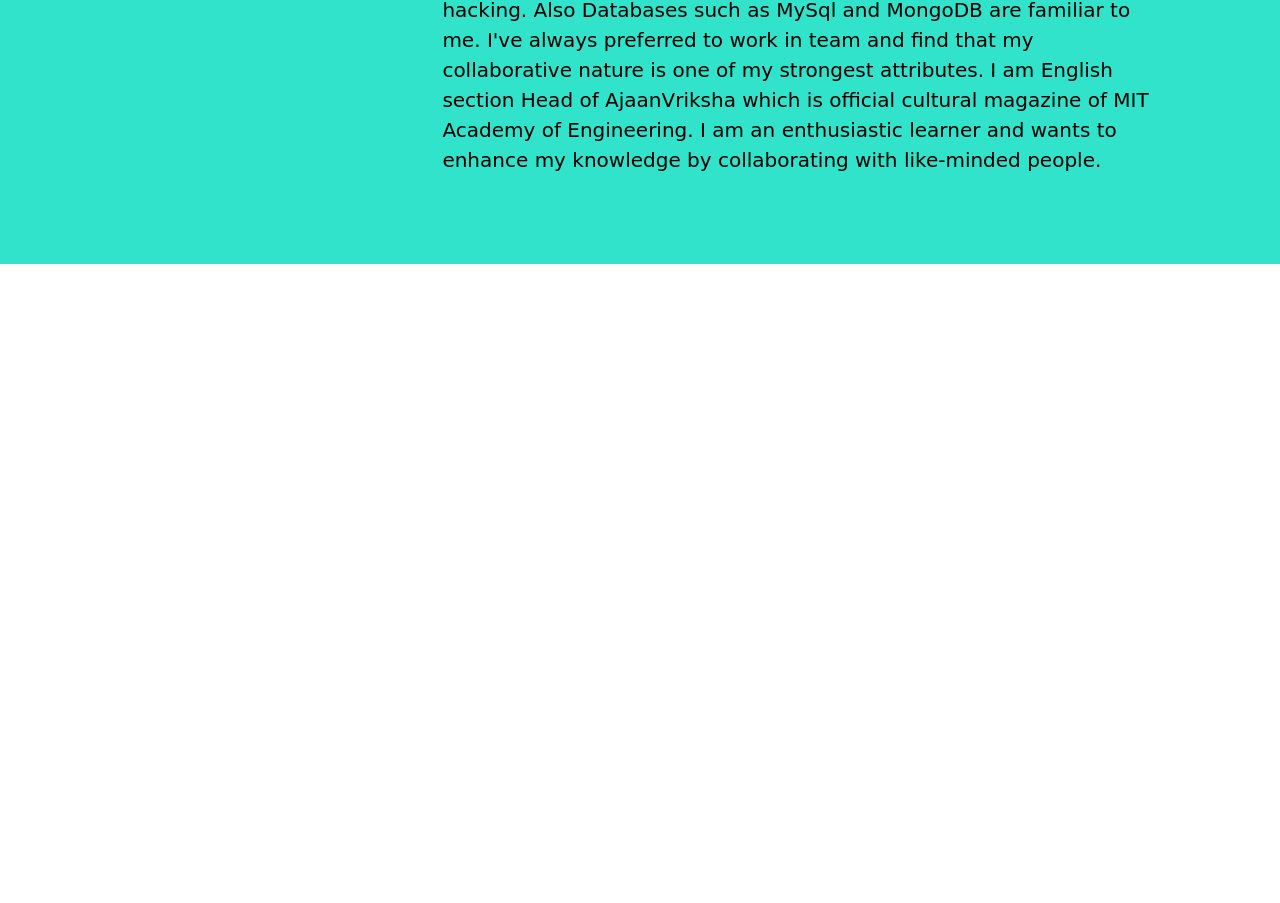
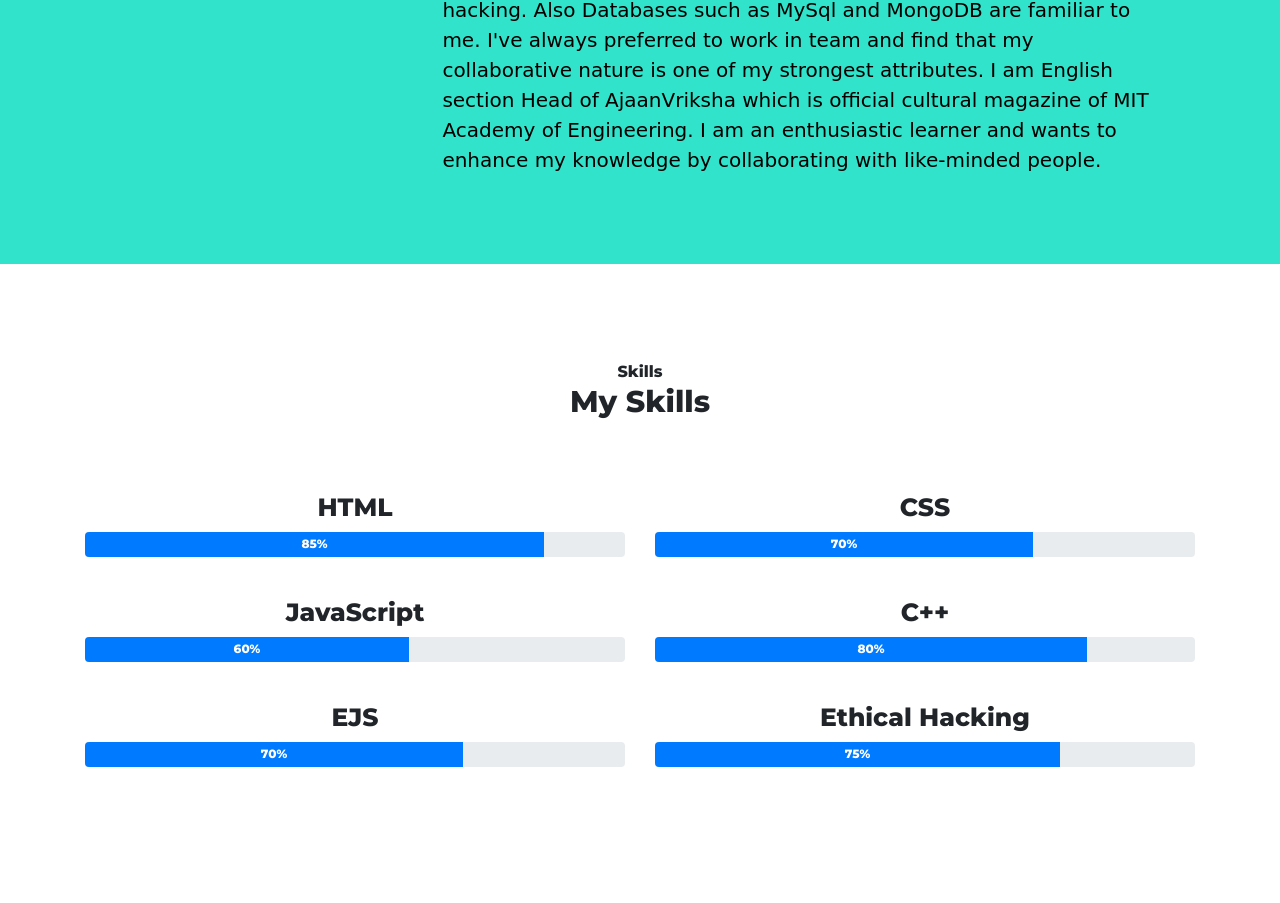
Before and after one commit to asmitapat9/Portfolio-Asmita, a plain HTML site: page index.html in a window 1280 px wide. Shown: the part 1048-1951 px from the top of the page. Before the commit the page ends 1312 px from the top, so only its background shows below. Drawn offline with nearby package versions, Linux system fonts and the light colour scheme.

Commit message:
Skill Section Done

```diff
--- a/css/styles.css
+++ b/css/styles.css
@@ -85,19 +85,7 @@ p {
   padding-right: 20px;
 }
 
-/* .skill-row {
-  width: 50%;
-  margin: 100px auto 100px 125px;
-  text-align: left;
-  padding-bottom: 50px;
-} */
-/* .skills {
-  text-align: center;
-}
 
-.skill-heading {
-  padding-bottom: 10%;
-} */
 /*Media Query Breakpoints (If screen is less than 1093px and greater than 901px)*/
 @media(min-width:901px) and (max-width:1093px) {
   .profile-photo {
@@ -143,3 +131,24 @@ p {
     font-size: 20px;
   }
 }
+
+
+
+/* Skill-section */
+.progress {
+  vertical-align: baseline; }
+
+.skill-section{
+  padding: 6rem 0;
+  position:relative;
+}
+
+.progress-wrap{
+  margin-bottom: 40px;
+  width:100%;
+}
+
+.progress-wrap h3 {
+  font-size: 25px;
+  margin-bottom: 10px;
+}
--- a/index.html
+++ b/index.html
@@ -91,16 +91,80 @@
   </section>
 
 
+<!-- Skill-Section -->
+  <section class="skill-section" id="skills-section">
+    <div class="container">
+      <div class="row justify-content-center pb-5">
+        <div class="col-md-12">
+          <span class="subheading">Skills</span>
+          <h2 class="mb-4">My Skills</h2>
+        </div>
+      </div>
+      <div class="row">
+        <div class="col-md-6 ">
+          <div class="progress-wrap ">
+            <h3>HTML</h3>
+            <div class="progress" style="height: 25px;">
+              <div class="progress-bar color-1" role="progressbar" aria-valuenow="85" aria-valuemin="0" aria-valuemax="100" style="width:85%">
+                <span>85%</span>
+              </div>
+            </div>
+          </div>
+        </div>
+        <div class="col-md-6 ">
+          <div class="progress-wrap">
+            <h3>CSS</h3>
+            <div class="progress" style="height: 25px;">
+              <div class="progress-bar color-2" role="progressbar" aria-valuenow="70" aria-valuemin="0" aria-valuemax="100" style="width:70%">
+                <span>70%</span>
+              </div>
+            </div>
+          </div>
+        </div>
+        <div class="col-md-6">
+          <div class="progress-wrap">
+            <h3>JavaScript</h3>
+            <div class="progress" style="height: 25px;">
+              <div class="progress-bar color-3" role="progressbar" aria-valuenow="60" aria-valuemin="0" aria-valuemax="100" style="width:60%">
+                <span>60%</span>
+              </div>
+            </div>
+          </div>
+        </div>
+        <div class="col-md-6">
+          <div class="progress-wrap">
+            <h3>C++</h3>
+            <div class="progress" style="height: 25px;">
+              <div class="progress-bar color-4" role="progressbar" aria-valuenow="80" aria-valuemin="0" aria-valuemax="100" style="width:80%">
+                <span>80%</span>
+              </div>
+            </div>
+          </div>
+        </div>
+        <div class="col-md-6">
+          <div class="progress-wrap">
+            <h3>EJS</h3>
+            <div class="progress" style="height: 25px;">
+              <div class="progress-bar color-5" role="progressbar" aria-valuenow="70" aria-valuemin="0" aria-valuemax="100" style="width:70%">
+                <span>70%</span>
+              </div>
+            </div>
+          </div>
+        </div>
+        <div class="col-md-6">
+          <div class="progress-wrap">
+            <h3>Ethical Hacking</h3>
+            <div class="progress" style="height: 25px;">
+              <div class="progress-bar color-6" role="progressbar" aria-valuenow="75" aria-valuemin="0" aria-valuemax="100" style="width:75%">
+                <span>75%</span>
+              </div>
+            </div>
+          </div>
+        </div>
+      </div>
+  </section>
 
 
-
-
-  <!-- Skill-Section -->
-  <!-- <section class="white-section skills">
-<div class="progress"style="height:20px">
-  <div class="progress-bar progress-bar-striped" style="width:40%;height:20px"></div>
-</div>
-</section> -->
 
 
 </body>
```
